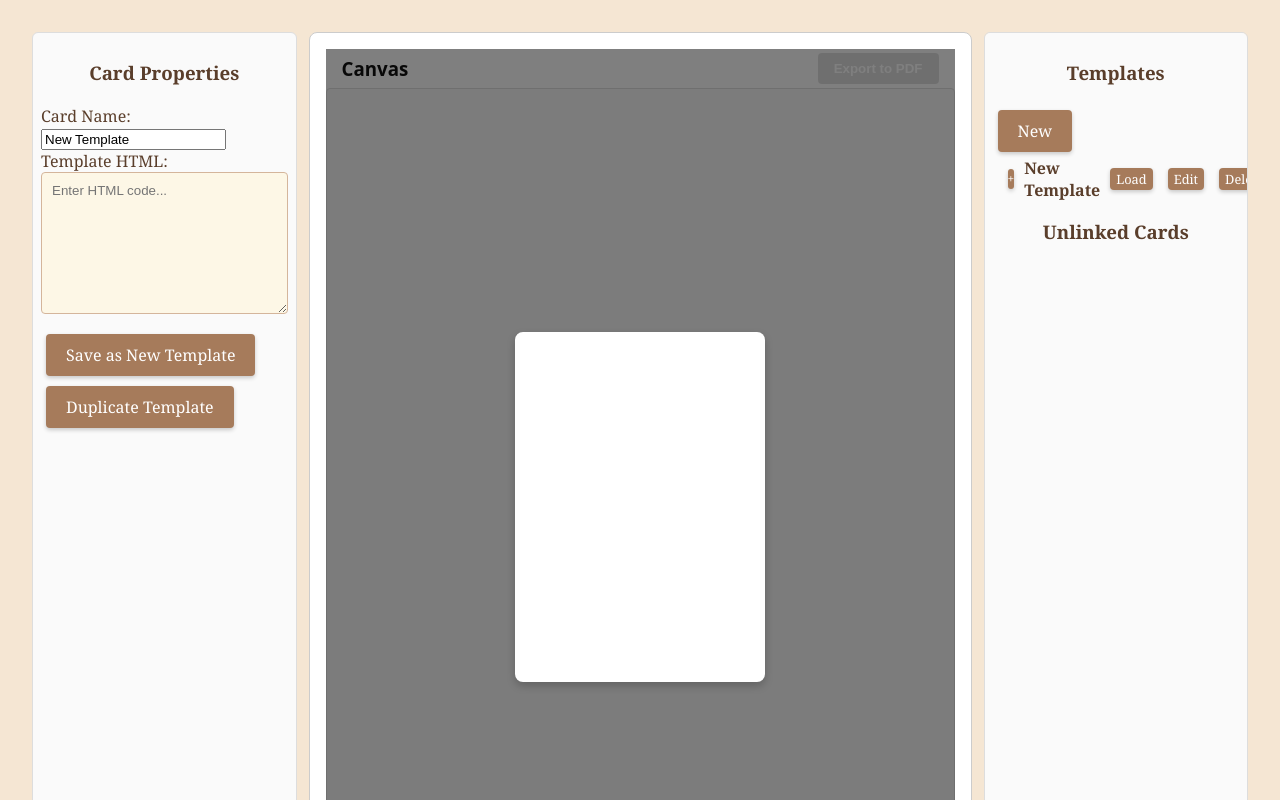
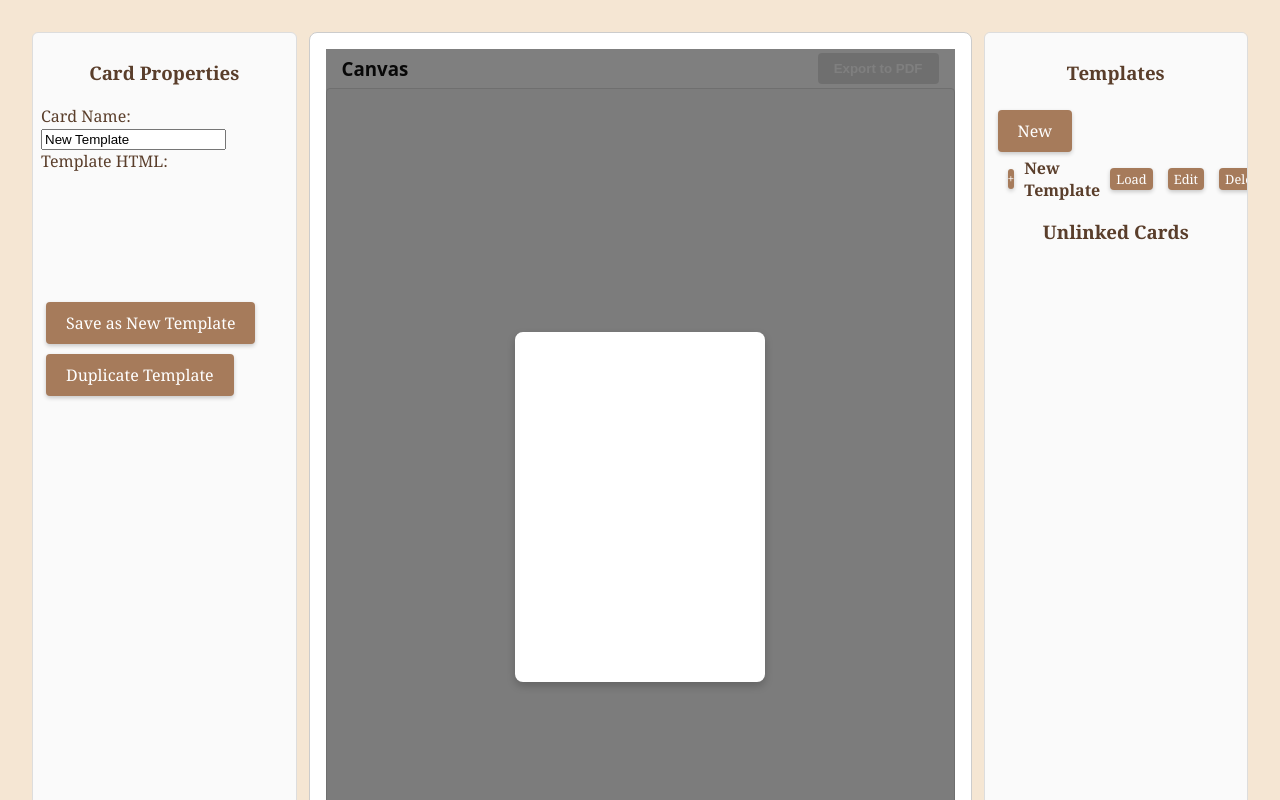
Before and after one commit to zubarevam96/card-generator-frontend, an Angular app: page /generate in a window 1280 px wide. Both pictures are taken after a click on the button "New". Shown: the top 800 px of the page. Built offline with nearby package versions, Linux system fonts and the light colour scheme.

Commit message:
updated properties block to show template's html in a more pretty way

```diff
--- a/src/app/generate/components/properties-block/card-properties/card-properties.component.css
+++ b/src/app/generate/components/properties-block/card-properties/card-properties.component.css
@@ -0,0 +1,85 @@
+.code-editor-wrapper {
+  position: relative;
+  display: block;
+  border: 1px solid #ddd;
+  border-radius: 4px;
+  background-color: #fff;
+  font-family: 'Courier New', monospace;
+  font-size: 13px;
+  line-height: 1.5;
+  height: 300px;
+}
+
+.code-input {
+  position: absolute;
+  top: 0;
+  left: 0;
+  width: 100%;
+  height: 100%;
+  padding: 12px;
+  margin: 0;
+  border: none;
+  background-color: transparent;
+  color: transparent;
+  caret-color: #333;
+  overflow: auto;
+  z-index: 2;
+  box-sizing: border-box;
+  white-space: pre;
+  word-wrap: normal;
+  tab-size: 2;
+  -moz-tab-size: 2;
+  -webkit-tab-size: 2;
+  resize: none;
+  outline: none;
+}
+
+.code-display {
+  position: absolute;
+  top: 0;
+  left: 0;
+  width: 100%;
+  height: 100%;
+  padding: 12px;
+  margin: 0;
+  background-color: #fff;
+  color: #333;
+  overflow: auto;
+  z-index: 1;
+  box-sizing: border-box;
+  white-space: pre;
+  word-wrap: normal;
+  pointer-events: none;
+  outline: none;
+}
+
+.code-display code {
+  display: inline;
+  font-family: 'Courier New', monospace;
+  font-size: 13px;
+  line-height: 1.5;
+  white-space: pre;
+  background: none !important;
+  padding: 0 !important;
+  margin: 0 !important;
+}
+
+.button-group {
+  margin-top: 12px;
+  display: flex;
+  gap: 8px;
+}
+
+button {
+  padding: 8px 16px;
+  background-color: #007bff;
+  color: white;
+  border: none;
+  border-radius: 4px;
+  cursor: pointer;
+  font-size: 14px;
+}
+
+button:hover {
+  background-color: #0056b3;
+}
--- a/src/app/generate/components/properties-block/card-properties/card-properties.component.html
+++ b/src/app/generate/components/properties-block/card-properties/card-properties.component.html
@@ -15,13 +15,21 @@
 
     <ng-template #variableInputs>
         <label>Template HTML:</label>
-        <textarea
-                [(ngModel)]="htmlText"
-                (input)="onHtmlChange()"
-                rows="8"
-                placeholder="Enter HTML code..."
-        ></textarea>
-        <button (click)="saveNew()">Save as New Template</button>
-        <button (click)="duplicateTemplate()">Duplicate Template</button>
+        <div class="code-editor-wrapper">
+            <pre class="code-input"
+                contenteditable="true"
+                (input)="onHtmlChange($event)"
+                (paste)="onPaste($event)"
+                (scroll)="syncScroll($event)"
+                spellcheck="false"></pre>
+            <pre class="code-display"
+                (scroll)="syncScroll($event)">
+                <code [innerHTML]="highlightedCode" class="hljs language-html"></code>
+            </pre>
+        </div>
+        <div class="button-group">
+            <button (click)="saveNew()">Save as New Template</button>
+            <button (click)="duplicateTemplate()">Duplicate Template</button>
+        </div>
     </ng-template>
 </div>
--- a/src/app/generate/components/properties-block/card-properties/card-properties.component.ts
+++ b/src/app/generate/components/properties-block/card-properties/card-properties.component.ts
@@ -1,10 +1,13 @@
-import { Component } from '@angular/core';
+import { Component, AfterViewInit } from '@angular/core';
 import { CommonModule } from '@angular/common';
 import { FormsModule } from '@angular/forms';
+import { DomSanitizer, SafeHtml } from '@angular/platform-browser';
 import { CanvasService } from '../../../../services/canvas.service';
 import { CardStorageService } from '../../../../services/card-storage.service';
 import { Card } from '../../../../models/card.model';
 import { Template } from '../../../../models/template.model';
+
+declare var hljs: any; // Highlight.js global
 
 @Component({
   selector: 'app-card-properties',
@@ -12,15 +15,17 @@ import { Template } from '../../../../models/template.model';
   imports: [CommonModule, FormsModule],
   templateUrl: './card-properties.component.html'
 })
-export class CardPropertiesComponent {
+export class CardPropertiesComponent implements AfterViewInit {
   htmlText = '';
   cardName = '';
   localVariables: { [key: string]: string } = {};
   variableKeys: string[] = [];
   isEditingTemplate = false;
+  highlightedCode: SafeHtml = '';
   private placeholderRegex = /{{(\w+)}}/g;
 
-  constructor(private canvasService: CanvasService, private cardStorageService: CardStorageService) {
+  constructor(private canvasService: CanvasService, private cardStorageService: CardStorageService, private sanitizer: DomSanitizer) {
+    this.loadHighlightJs();
     this.canvasService.selectedCard$.subscribe((card: Card | null) => {
       if (card) {
         this.htmlText = card.renderedHtml;
@@ -44,13 +49,80 @@ export class CardPropertiesComponent {
         this.localVariables = {};
         this.variableKeys = [];
         this.isEditingTemplate = true;
+        setTimeout(() => {
+          this.updateHighlight();
+          this.updateCodeInputContent();
+        }, 0);
       }
     });
   }
 
-  onHtmlChange() {
+  ngAfterViewInit() {
+    this.loadHighlightJs();
+  }
+
+  private loadHighlightJs() {
+    if ((window as any).hljs) {
+      return; // Already loaded
+    }
+    const script = document.createElement('script');
+    script.src = 'https://cdnjs.cloudflare.com/ajax/libs/highlight.js/11.9.0/highlight.min.js';
+    script.onload = () => {
+      const link = document.createElement('link');
+      link.rel = 'stylesheet';
+      link.href = 'https://cdnjs.cloudflare.com/ajax/libs/highlight.js/11.9.0/styles/atom-one-light.min.css';
+      document.head.appendChild(link);
+    };
+    document.head.appendChild(script);
+  }
+
+  onHtmlChange(event?: Event) {
+    const editable = event?.target as HTMLElement;
+    if (editable) {
+      // Get plain text content without HTML formatting
+      this.htmlText = editable.textContent || '';
+    }
+    this.updateHighlight();
     if (this.isEditingTemplate) {
       this.canvasService.updateTemplateHtml(this.htmlText);
+    }
+  }
+
+  onPaste(event: ClipboardEvent) {
+    event.preventDefault();
+    // Insert plain text only
+    const text = event.clipboardData?.getData('text/plain') || '';
+    document.execCommand('insertText', false, text);
+  }
+
+  syncScroll(event: Event) {
+    const source = event.target as HTMLElement;
+    const wrapper = source.parentElement;
+    if (!wrapper) return;
+
+    const input = wrapper.querySelector('.code-input') as HTMLElement;
+    const display = wrapper.querySelector('.code-display') as HTMLElement;
+
+    if (source === input && display) {
+      display.scrollTop = input.scrollTop;
+      display.scrollLeft = input.scrollLeft;
+    } else if (source === display && input) {
+      input.scrollTop = display.scrollTop;
+      input.scrollLeft = display.scrollLeft;
+    }
+  }
+
+  private updateHighlight() {
+    if ((window as any).hljs) {
+      const highlighted = (window as any).hljs.highlight(this.htmlText, { language: 'html', ignoreIllegals: true }).value;
+      this.highlightedCode = this.sanitizer.bypassSecurityTrustHtml(highlighted);
+    }
+  }
+
+  private updateCodeInputContent() {
+    const codeInput = document.querySelector('.code-input') as HTMLElement;
+    if (codeInput) {
+      codeInput.textContent = this.htmlText;
     }
   }
 
```
